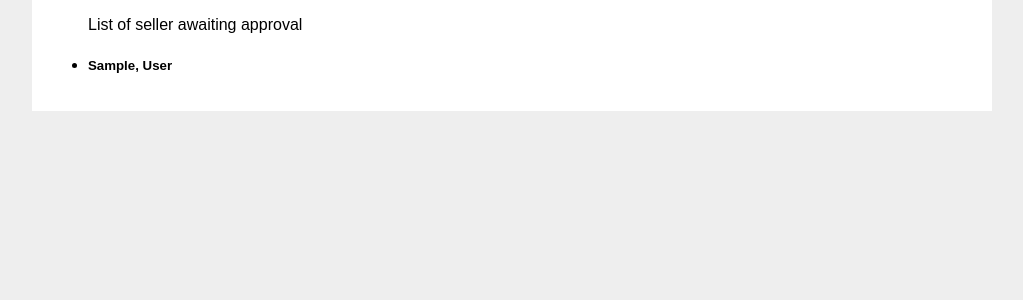
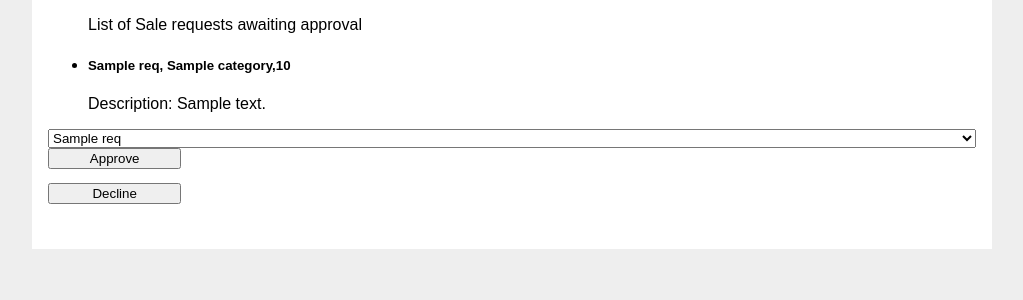
Before and after one commit to yond5413/w4111-proj1, a Flask app: template templates/function/admin/approve_sale_request.html in a window 1280 px wide. Shown: the part 51-351 px from the top of the page, without its empty margins (128-1151 px from the left). Run offline with Flask 3, Linux system fonts and the light colour scheme; the template is opened without the code that fills it: most values are stand-ins (such as "Sample title", 1, 10 or a date in 2020); parts of the project's set-up code (start-up, migrations or seed data) failed here and were passed over.

Commit message:
slight edits Kind of important
Updated index.html and user_in_session() function

```diff
--- a/server.py
+++ b/server.py
@@ -79,7 +79,7 @@ def teardown_request(exception):
 #
 @app.route('/')
 def index():
-
+	print(g.user["account_type"])
 	return render_template("proj1/index.html",)
 
 #should delete/commentout before submitting
@@ -277,10 +277,13 @@ def approve_sale_request():
 		for entry in cursor:
 			# salereq: column info below
 			#['sale_id', 'stock', 'price', 'category', 'description', 'image', 'request_status', 'seller_id', 'name']
+			# name-> product/sale-request: name
 			salreq = {}
-			salreq['account_id'] = entry[0]
-			salreq["first_name"] = entry[3]
-			salreq["last_name"] = entry[4]
+			salreq['sale_id'] = entry[0]
+			salreq["price"] = entry[2]
+			salreq['category'] = entry[3]
+			salreq['description'] =  entry[4]
+			salreq['name'] = entry[8]
 			sale_req.append(salreq)
 		return render_template('function/admin/approve_sale_request.html', sale_request = sale_req)
 	if request.method == 'POST':
@@ -324,7 +327,8 @@ def view_orders():
 #
 @app.route('/seller/view-orders', methods=['GET','POST'])
 def seller_view_orders():
-	pass
+	if session['account_type'] != 'seller':
+		return redirect('/')
 ####################################
 ###### consumer functons here ######
 #
@@ -336,9 +340,9 @@ def user_in_session():
 	if user_id is None:
 		g.user = None
 	else:
-		g.user = list()
-		for key in list(session.keys()):
-			g.user.append(session.get(key))
+		g.user =dict(zip(session.keys(), session.values()))# list()
+		#for key in list(session.keys()):
+		#	g.user.append(session.get(key))
 def getAccountType(accountId):
 	## used for login
 	## essentially itterate accross each table and see if id is in table
--- a/templates/function/admin/approve_sale_request.html
+++ b/templates/function/admin/approve_sale_request.html
@@ -1,15 +1,15 @@
 {% extends 'base.html' %}
 
 {% block content %}
-
-<div class="scrollable">
+  <div class="scrollable">
     <ul class="list-group">
-    <h>List of seller awaiting approval</h>
-    {% for seller in sellers %}
+    <h>List of Sale requests awaiting approval</h>
+    {% for req in sale_request %}
       <li class="list-group-item">
         <div class="d-flex justify-content-between align-items-center">
           <div>
-            <h5 class="mb-0">{{ seller['first_name'] }}, {{ seller['last_name'] }}</h5>
+            <h5 class="mb-0">{{ req['name'] }}, {{req['category'] }},{{req['price'] }} </h5>
+            <p>Description: {{ req['description'] }}</p>
           </div>
         </div>
       </li>
@@ -17,4 +17,15 @@
     </ul>
   </div>
 
+  <!-- Create the dynamic HTML table -->
+    <form action="{{ url_for('approve_sale_request') }}" method="post">
+    <select name="account_id">
+      {% for req in sale_request %}
+        <option value="{{ req['sale_id'] }}">{{ req['name'] }}</option>
+      {% endfor %}
+    <input type="submit" name =  approve value="Approve">
+    <input type="submit" name = decline value="Decline">
+
+  </form>
+
 {% endblock %}
```
Also changed, not shown: templates/proj1/index.html (+12 -24 lines).
